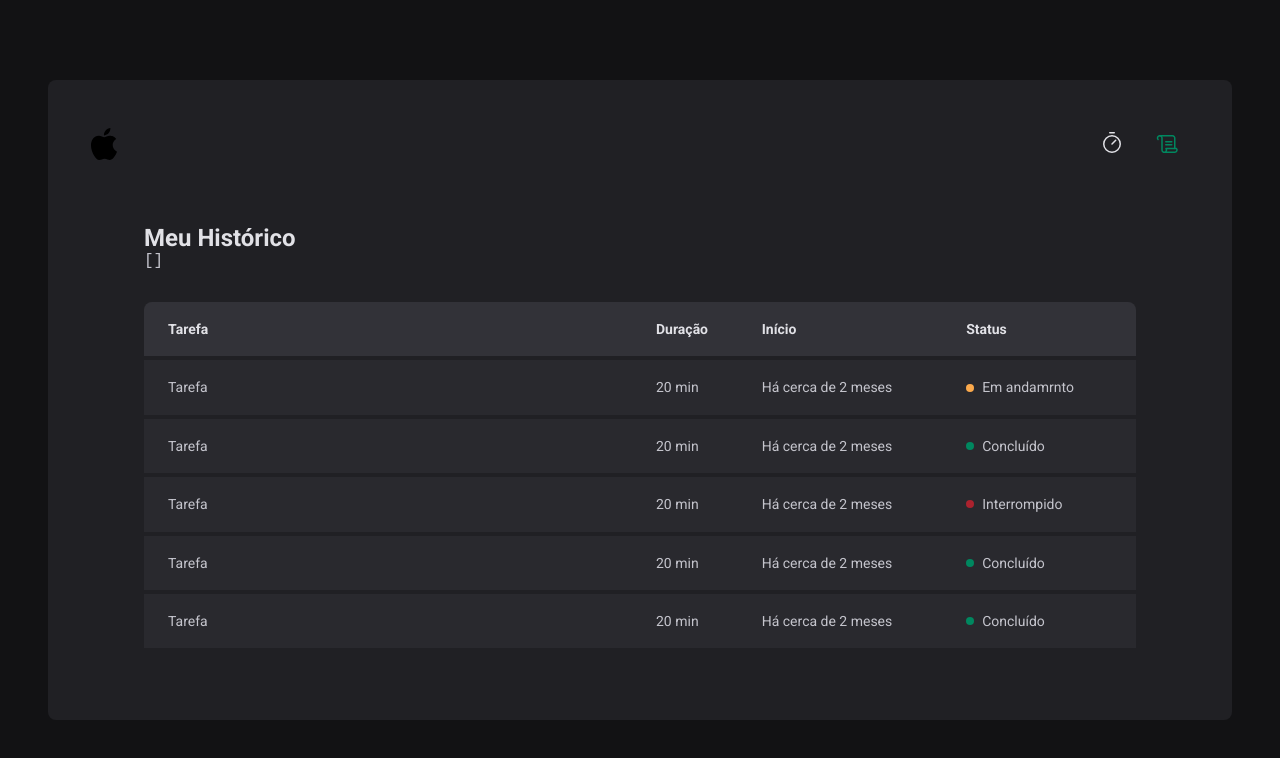
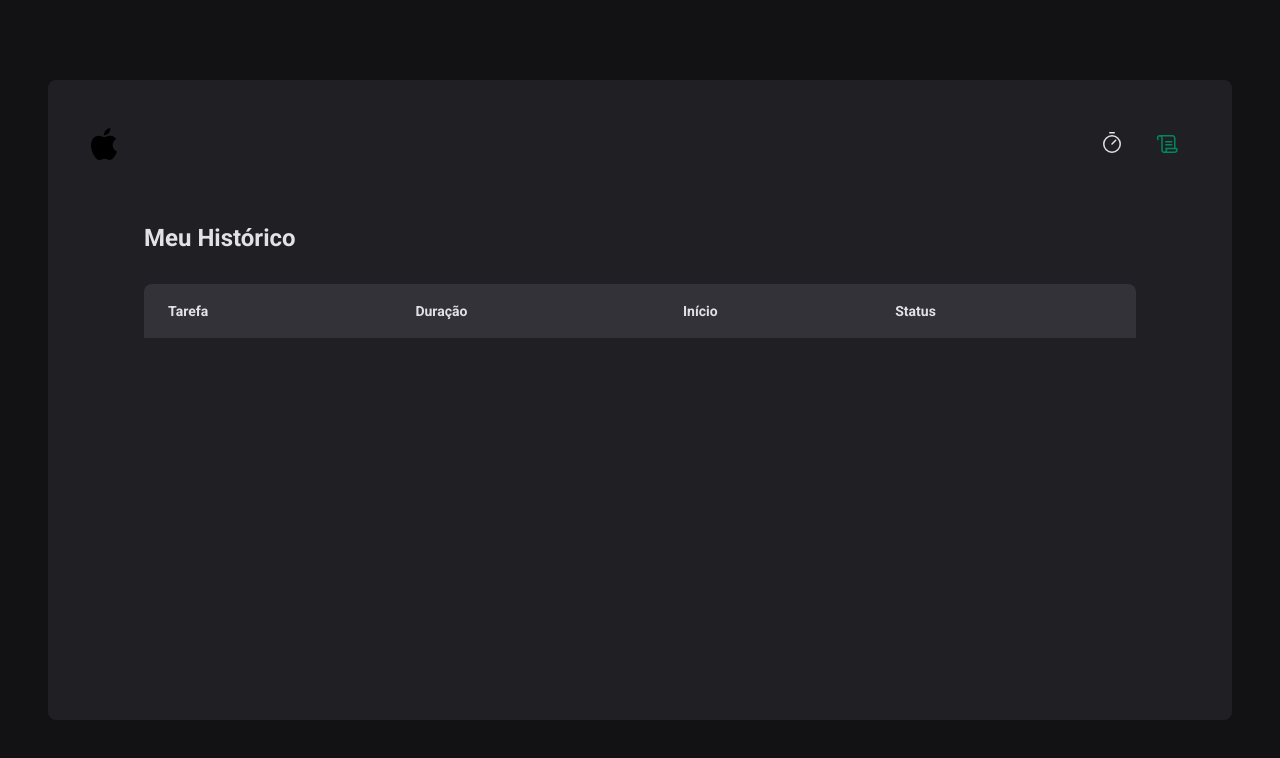
Before and after one commit to julianoferrasso/Timer, a React (Vite) app: page /history in a window 1280 px wide. Shown: the top 758 px of the page. Built offline with nearby package versions, Linux system fonts and the light colour scheme.

Commit message:
History Done

```diff
--- a/src/components/History/index.tsx
+++ b/src/components/History/index.tsx
@@ -1,5 +1,7 @@
 import { useContext } from 'react'
 import { CyclesContext } from '../../contexts/CycleContext'
+import { formatDistanceToNow } from 'date-fns'
+import ptBR from 'date-fns/locale/pt-BR'
 
 import { HistoryContainer, HistoryList, Status } from './styles'
 
@@ -9,7 +11,7 @@
     <HistoryContainer>
       <h1>Meu Histórico</h1>
 
-      <pre>{JSON.stringify(cycles, null, 2)}</pre>
+      {/* <pre>{JSON.stringify(cycles, null, 2)}</pre> */}
 
       <HistoryList>
         <table>
@@ -22,46 +24,31 @@
             </tr>
           </thead>
           <tbody>
-            <tr>
-              <td>Tarefa</td>
-              <td>20 min</td>
-              <td>Há cerca de 2 meses</td>
-              <td>
-                <Status statusColor="yellow">Em andamrnto</Status>
-              </td>
-            </tr>
-            <tr>
-              <td>Tarefa</td>
-              <td>20 min</td>
-              <td>Há cerca de 2 meses</td>
-              <td>
-                <Status statusColor="green">Concluído</Status>
-              </td>
-            </tr>
-            <tr>
-              <td>Tarefa</td>
-              <td>20 min</td>
-              <td>Há cerca de 2 meses</td>
-              <td>
-                <Status statusColor="red">Interrompido</Status>
-              </td>
-            </tr>
-            <tr>
-              <td>Tarefa</td>
-              <td>20 min</td>
-              <td>Há cerca de 2 meses</td>
-              <td>
-                <Status statusColor="green">Concluído</Status>
-              </td>
-            </tr>
-            <tr>
-              <td>Tarefa</td>
-              <td>20 min</td>
-              <td>Há cerca de 2 meses</td>
-              <td>
-                <Status statusColor="green">Concluído</Status>
-              </td>
-            </tr>
+            {cycles.map((cycle) => {
+              return (
+                <tr key={cycle.id}>
+                  <td>{cycle.task}</td>
+                  <td>{cycle.minutesAmount} minutos</td>
+                  <td>
+                    {formatDistanceToNow(cycle.startDate, {
+                      addSuffix: true,
+                      locale: ptBR,
+                    })}
+                  </td>
+                  <td>
+                    {cycle.finishedDate && (
+                      <Status statusColor="green">Concluído</Status>
+                    )}
+                    {cycle.interruptedDate && (
+                      <Status statusColor="red">Interrompido</Status>
+                    )}
+                    {!cycle.interruptedDate && !cycle.finishedDate && (
+                      <Status statusColor="yellow">Em andamento</Status>
+                    )}
+                  </td>
+                </tr>
+              )
+            })}
           </tbody>
         </table>
       </HistoryList>
```
